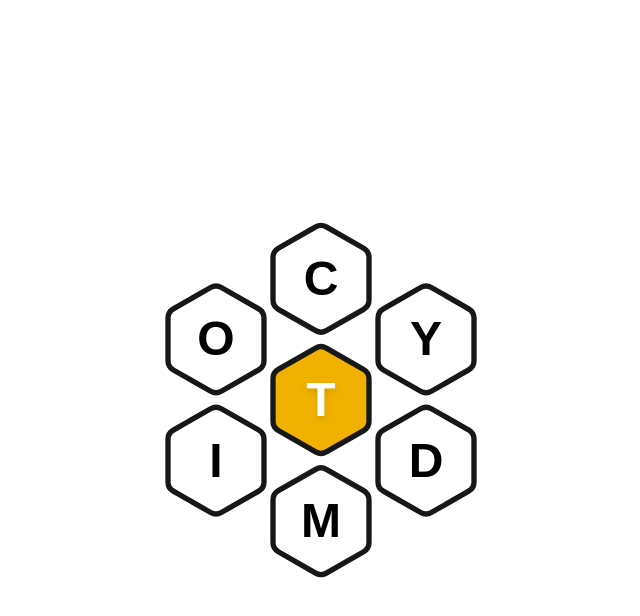
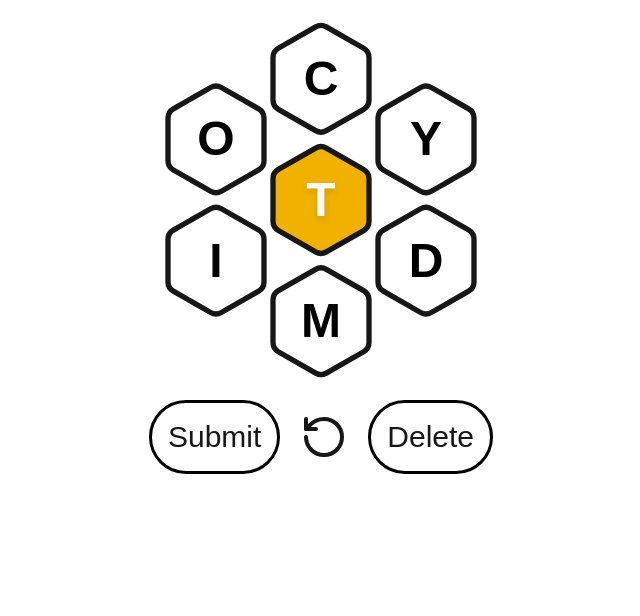
Before and after one commit to riasat-mahbub/wozaro, a Next.js app: page /bee in a window 1280 px wide. Shown: the top 616 px of the page, without its empty margins (319-959 px from the left). Built offline with nearby package versions, Linux system fonts and the light colour scheme.

Commit message:
added submission and letter pressing functionality

```diff
--- a/src/app/bee/components/SpellBlock.tsx
+++ b/src/app/bee/components/SpellBlock.tsx
@@ -4,13 +4,14 @@ import { Hexagon } from "lucide-react"
 import { SpellLetter } from "../types/Spell";
 
 interface SpellBlockProps{
-    spellLetter: SpellLetter
+    spellLetter: SpellLetter;
+    letterPress: (letter:string) => void
 }
 
-export default function SpellBlock({spellLetter} : SpellBlockProps){
+export default function SpellBlock({spellLetter, letterPress} : SpellBlockProps){
     const blockFill = spellLetter.isMain ? "#f0b100" : "#FFFFFF";
     return(
-        <div className="relative flex items-center justify-center w-16 sm:w-20 md:w-28 lg:w-32 aspect-square">
+        <div className="relative flex items-center justify-center w-16 sm:w-20 md:w-28 lg:w-32 aspect-square" onClick={() => letterPress(spellLetter.letter)}>
             <Hexagon className={`w-full h-full absolute`} strokeWidth={1} fill={blockFill}/>
             <p className={`absolute z-10 font-bold text-center select-none text-2xl sm:text-3xl md:text-4xl lg:text-5xl ${spellLetter.isMain ? "text-white drop-shadow-md" : "text-black"}`} >
                 {spellLetter.letter}
--- a/src/app/bee/components/SpellGrid.tsx
+++ b/src/app/bee/components/SpellGrid.tsx
@@ -5,10 +5,11 @@ import SpellBlock from "./SpellBlock"
 
 
 interface SpellGridProps{
-    spellCollection: SpellCollection
+    spellCollection: SpellCollection;
+    letterPress: (letter:string) => void
 }
 
-export default function SpellGrid({spellCollection}: SpellGridProps){
+export default function SpellGrid({spellCollection, letterPress}: SpellGridProps){
 
     const mainLetter = spellCollection.spellLetters.find(l => l.isMain)
     const outerLetters = spellCollection.spellLetters.filter(l => !l.isMain)
@@ -17,7 +18,7 @@ export default function SpellGrid({spellCollection}: SpellGridProps){
 
     return(
         <div className="relative w-full h-full flex items-center justify-center">
-            {mainLetter && <SpellBlock spellLetter={mainLetter} />}
+            {mainLetter && <SpellBlock spellLetter={mainLetter} letterPress={letterPress}/>}
 
             {outerLetters.map((val, idx) => {
                 const angle = ((idx / 6) * 2 * Math.PI) - Math.PI / 2; // 60° steps, start at top
@@ -32,7 +33,7 @@ export default function SpellGrid({spellCollection}: SpellGridProps){
                     transform: `translate(${x}px, ${y}px)`,
                     }}
                 >
-                    <SpellBlock spellLetter={val} />
+                    <SpellBlock spellLetter={val} letterPress={letterPress}/>
                 </div>
                 );
             })}
--- a/src/app/bee/page.tsx
+++ b/src/app/bee/page.tsx
@@ -3,6 +3,7 @@
 import { useEffect, useState } from "react"
 import { SpellCollection } from "./types/Spell"
 import SpellGrid from "./components/SpellGrid"
+import { RotateCcw } from "lucide-react"
 
 
 export default function Bee(){
@@ -10,12 +11,13 @@ export default function Bee(){
     const [spellCollection, setSpellCollection] = useState<SpellCollection>(new SpellCollection("CYDMIOT", "T"))
     const [currentAns, setCurrentAns] = useState("")
 
-    const letterPress = (letter:string) =>{
+    const letterPress = (letter:string):void =>{
         setCurrentAns(currentAns+letter)
     }
 
     const submitAns = () =>{
         spellCollection.addAnswer(currentAns)
+        console.log(currentAns)
         setCurrentAns("")
     }
 
@@ -25,9 +27,16 @@ export default function Bee(){
         }
     }, [currentAns])
     return(
-        <div className="flex items-center justify-center w-screen h-screen">
+        <div>
+            <div className="flex justify-center items-end w-screen h-[50vh]">
+                <SpellGrid spellCollection={spellCollection} letterPress={letterPress}/>
+            </div>
 
-            <SpellGrid spellCollection={spellCollection}/>
+            <div className="flex flex-row gap-5 justify-center items-center w-screen">
+                <div className="rounded-full-bg-white text-3xl border-3 border-black rounded-full p-4 " onClick={submitAns}>Submit</div>
+                <RotateCcw size={48} onClick={() => setCurrentAns("")}/>
+                <div className="rounded-full-bg-white text-3xl border-3 border-black rounded-full p-4 " onClick={() => setCurrentAns(currentAns.substring(0,currentAns.length-2))}>Delete</div>
+            </div>
         </div>
     )
 
```
